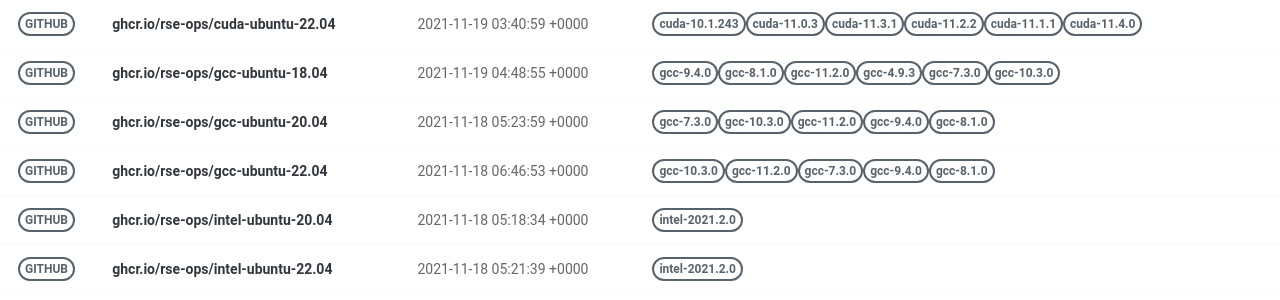
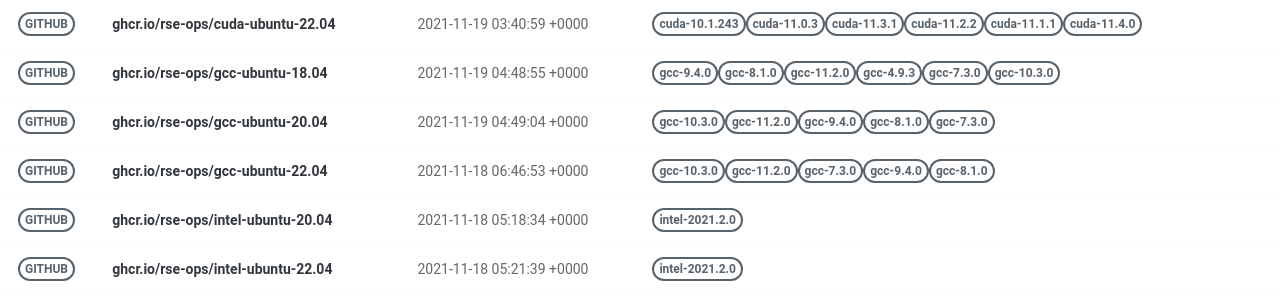
Before and after one commit to rse-ops/docker-images, a Jekyll site: the page built from pages/index.md, in a window 1280 px wide. Shown: the part 326-626 px from the top of the page. Built offline with Jekyll 4.4.1, drawn with Linux system fonts in a browser that asks for light colours; nearby versions of some CDN libraries.

Commit message:
Automated push to update library 2021-11-19

```diff
--- a/_library/ghcr.io-rse-ops-gcc-ubuntu-20.04.md
+++ b/_library/ghcr.io-rse-ops-gcc-ubuntu-20.04.md
@@ -1,14 +1,11 @@
 ---
 layout: container
 name: ghcr.io/rse-ops/gcc-ubuntu-20.04
-updated_at: 2021-11-18 05:23:59.919092
+updated_at: 2021-11-19 04:49:04.233139
 
 
 container_url: https://github.com/orgs/rse-ops/packages/container/package/gcc-ubuntu-20.04
 versions:
- - tag: gcc-7.3.0
-   dockerfile: https://github.com/rse-ops/docker-images/blob/main/ubuntu/gcc/Dockerfile
-   manifest: https://crane.ggcr.dev/manifest/ghcr.io/rse-ops/gcc-ubuntu-20.04:gcc-7.3.0
  - tag: gcc-10.3.0
    dockerfile: https://github.com/rse-ops/docker-images/blob/main/ubuntu/gcc/Dockerfile
    manifest: https://crane.ggcr.dev/manifest/ghcr.io/rse-ops/gcc-ubuntu-20.04:gcc-10.3.0
```
Also changed, not shown: other parts of _library/ghcr.io-rse-ops-gcc-ubuntu-20.04.md (+3 -0 lines).
